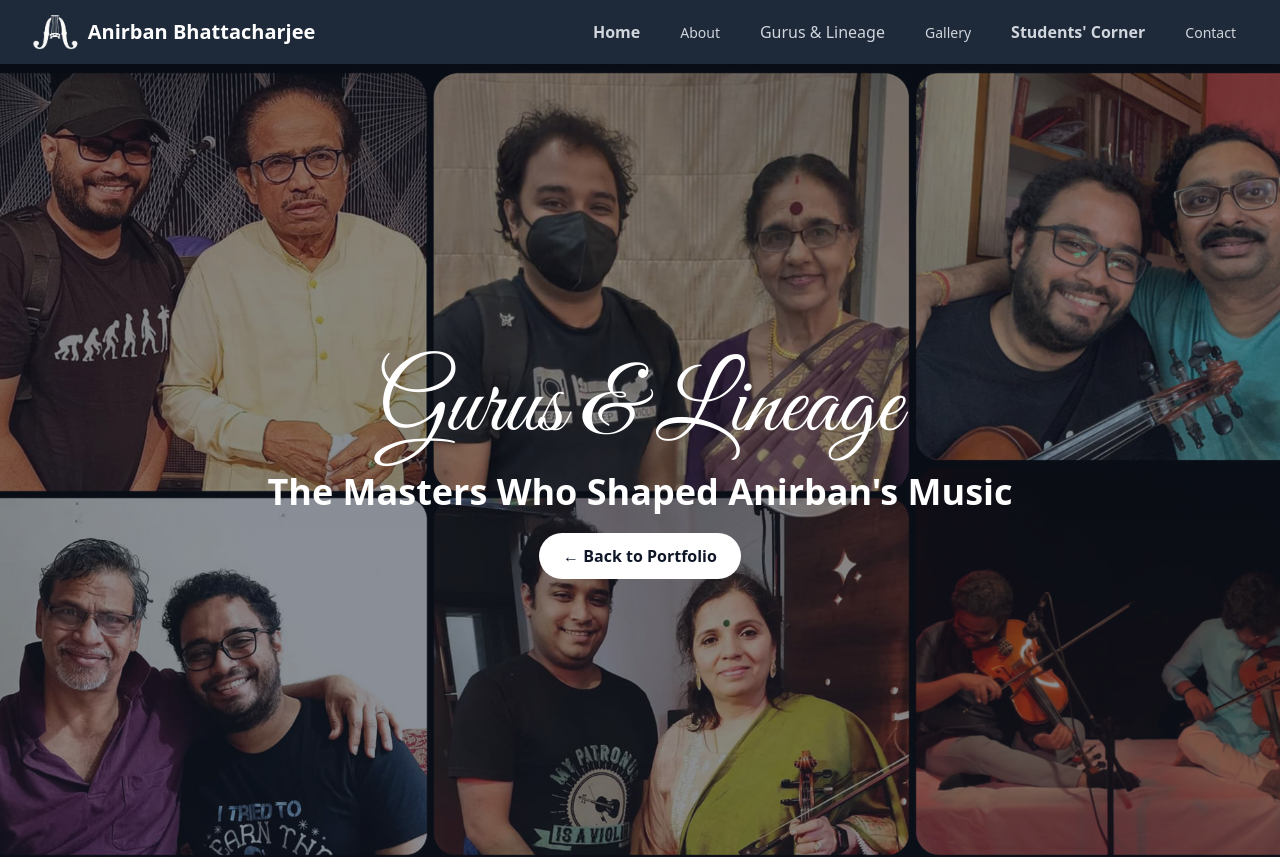
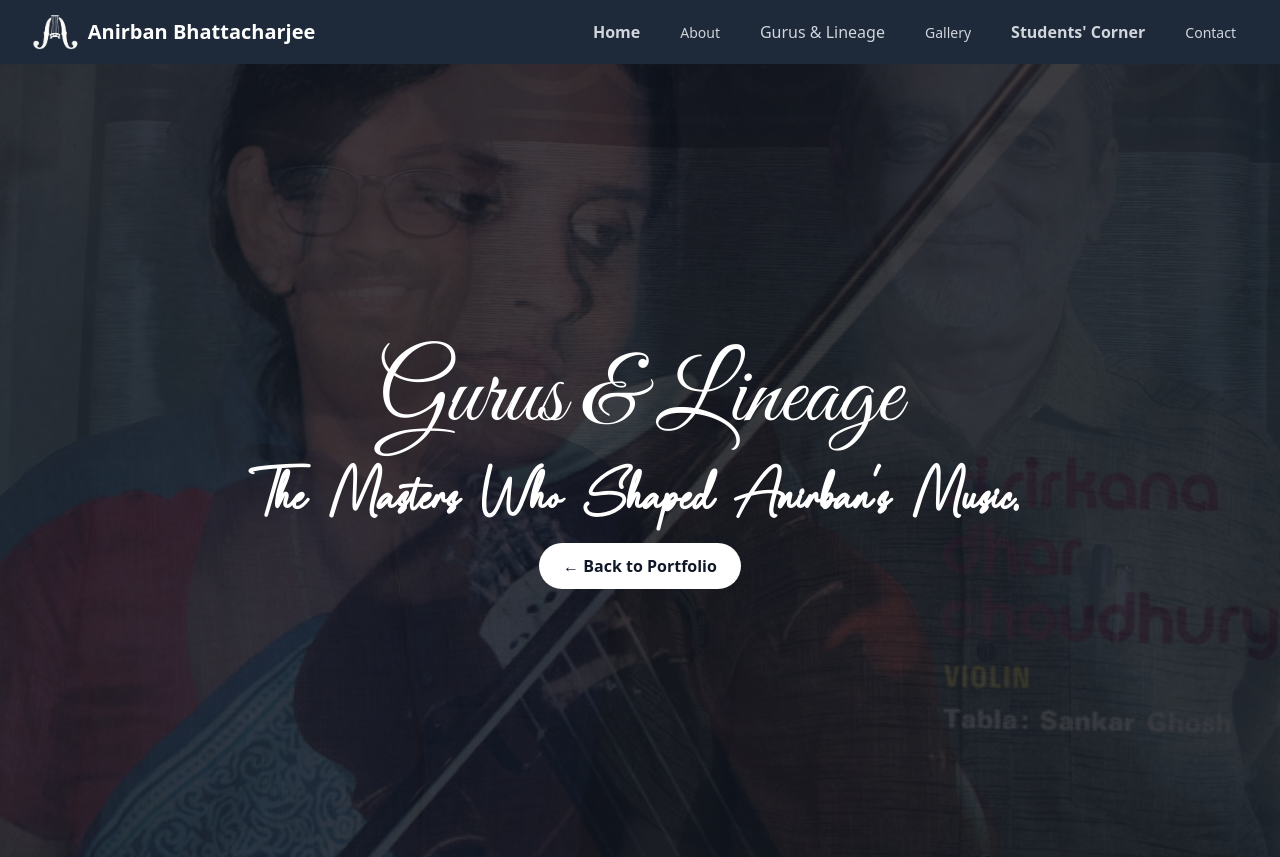
Before and after one commit to Piash-Akbar/Anirban_Da-s_class_organizer, a Next.js app: page /gurus-lineage-2 in a window 1280 px wide. Shown: the top 857 px of the page. Built offline with nearby package versions, Linux system fonts and the light colour scheme.

Commit message:
Add HeroSection component for dynamic background slideshow and integrate into GurusLineage and Portfolio pages

```diff
--- /dev/null
+++ b/src/app/components/HeroSection.jsx
@@ -0,0 +1,105 @@
+// components/HeroSection.jsx
+'use client';
+
+import React, { useState, useEffect } from 'react';
+// Import your font definition here if needed, or pass the class name as a prop
+// Assuming greatVibes is defined globally or passed down if necessary.
+import { Great_Vibes } from "next/font/google";
+
+const greatVibes = Great_Vibes({
+  subsets: ["latin"],
+  weight: "400", // ✅ only available weight
+  variable: "--font-great-vibes",
+});
+
+
+
+/**
+ * HeroSection Component
+ * Displays a full-screen hero section with a dynamic background slideshow.
+ * @param {object} props
+ * @param {string[]} props.images - Array of image URLs for the background slideshow.
+ * @param {string} [props.title] - Optional title for the hero section.
+ * @param {string} [props.subtitle] - Optional subtitle.
+ * @param {string} [props.ctaLink] - URL for the Call-to-Action button.
+ * @param {string} [props.ctaText] - Text for the Call-to-Action button.
+ */
+export default function HeroSection({
+    images,
+    title = "Anirban Bhattacharjee",
+    subtitle = "Pioneer of the Violin in the Senia-Shahjahanpur Gharana",
+    ctaLink = "/#about",
+    ctaText = "Discover My Journey"
+}) {
+  const [currentImageIndex, setCurrentImageIndex] = useState(0);
+  const slideDuration = 3000; // 3 seconds
+
+  useEffect(() => {
+    if (!images || images.length === 0) return;
+
+    // Set up the interval to change the image every 3 seconds
+    const intervalId = setInterval(() => {
+      setCurrentImageIndex((prevIndex) =>
+        (prevIndex + 1) % images.length
+      );
+    }, slideDuration);
+
+    // Clean up the interval when the component unmounts
+    return () => clearInterval(intervalId);
+  }, [images, slideDuration]); // Re-run effect if image list changes
+
+  // Handle case where no images are provided
+  if (!images || images.length === 0) {
+      console.warn("HeroSection: No images provided for the slideshow.");
+      // You can return a fallback design or null here
+      return (
+          <section className="h-screen flex items-center justify-center bg-gray-900">
+              <h2 className="text-white text-3xl">Loading Hero Content...</h2>
+          </section>
+      );
+  }
+
+  return (
+    <section className="relative h-screen flex items-center justify-center overflow-hidden">
+
+      {/* Background Slideshow Container */}
+      <div className="absolute inset-0">
+        {images.map((image, index) => (
+          <div
+            key={index}
+            className={`
+              absolute inset-0 bg-cover bg-center transition-opacity duration-1000
+              ${index === currentImageIndex ? 'opacity-50' : 'opacity-0'}
+            `}
+            style={{
+              backgroundImage: `url('${image}')`,
+              // Optional: Ensure text is readable against various backgrounds
+              backgroundColor: 'rgba(0, 0, 0, 0.5)',
+              backgroundBlendMode: 'multiply'
+            }}
+          />
+        ))}
+      </div>
+
+      {/* Content Overlay */}
+      <div className="relative z-10 text-center px-4 text-white">
+        {/* Note: I'm omitting the specific font class (greatVibes.className)
+             as I don't have access to your local font import.
+             Replace 'font-serif' with your desired class.
+        */}
+        <h1 className={`text-8xl font-bold mb-4 animate-fade-in font-serif antialiased ${greatVibes.className}`}>
+             {title}
+        </h1>
+        <p className="text-6xl font-palisade font-bold mb-8 animate-fade-in" style={{ animationDelay: '200ms' }}>
+            {subtitle}
+        </p>
+        <a
+          href={ctaLink}
+          className="bg-white text-gray-900 px-6 py-3 rounded-full font-semibold hover:bg-opacity-90 transition animate-bounce"
+        >
+          {ctaText}
+        </a>
+      </div>
+    </section>
+  );
+}
--- a/src/app/gurus-lineage-2/page.jsx
+++ b/src/app/gurus-lineage-2/page.jsx
@@ -2,12 +2,26 @@
 import { Great_Vibes } from "next/font/google";
 import Navbar from "../navbar/navbar";
 import Link from "next/link";
+import HeroSection from "../components/HeroSection";
 
 const greatVibes = Great_Vibes({
   subsets: ["latin"],
   weight: "400",
   variable: "--font-great-vibes",
 });
+
+
+const heroImages = [
+  '/background.jpg',
+  '/jitesh-bhattacharjee.jpg',
+  '/sisirkana-choudhury.jpg',
+  '/swarna-khuntia.jpeg',
+  // '/anirbanda.jpg',
+  '/ashim-dutta.jpg',
+  '/manoj-baruah.jpg',
+  '/biswajit-roy-choudhury.jpeg',
+  '/supratik-sengupta.jpg',
+];
 
 export default function GurusLineage() {
   const gurus = [
@@ -60,7 +74,7 @@ export default function GurusLineage() {
         `}</style>
 
         {/* Hero Section */}
-        <section className="relative h-screen flex items-center justify-center overflow-hidden">
+        {/* <section className="relative h-screen flex items-center justify-center overflow-hidden">
           <div className="absolute inset-0 bg-[url('/background.jpg')] bg-cover bg-center opacity-50"></div>
           <div className="relative z-10 text-center px-4">
             <h1 className={`text-8xl font-bold mb-4 animate-fade-in font-serif antialiased ${greatVibes.className}`}>
@@ -73,7 +87,14 @@ export default function GurusLineage() {
               ← Back to Portfolio
             </Link>
           </div>
-        </section>
+        </section> */}
+        <HeroSection
+          images={heroImages}
+          title="Gurus & Lineage"
+          subtitle="The Masters Who Shaped Anirban's Music."
+          ctaText="← Back to Portfolio"
+          ctaLink="/"
+        />
 
         {/* Essay Content */}
         <section className="py-24 px-4 md:px-20">
--- a/src/app/gurus-lineage/page.jsx
+++ b/src/app/gurus-lineage/page.jsx
@@ -2,12 +2,27 @@
 import { Great_Vibes } from "next/font/google";
 import Navbar from "../navbar/navbar";
 import Link from "next/link";
+import HeroSection from "../components/HeroSection";
 
 const greatVibes = Great_Vibes({
   subsets: ["latin"],
   weight: "400",
   variable: "--font-great-vibes",
 });
+
+
+const heroImages = [
+  '/background.jpg',
+  '/anirban01.jpg',
+  '/anirban02.jpg',
+  '/anirban03.jpg',
+  '/anirbanda.jpg',
+  // '/background-7.jpg',
+  // '/background-8.jpg',
+];
+
+
+
 
 export default function GurusLineage() {
   const gurus = [
@@ -91,7 +106,7 @@ export default function GurusLineage() {
         `}</style>
 
         {/* Hero Section */}
-        <section className="relative h-screen flex items-center justify-center overflow-hidden">
+        {/* <section className="relative h-screen flex items-center justify-center overflow-hidden">
           <div className="absolute inset-0 bg-[url('/background.jpg')] bg-cover bg-center opacity-50"></div>
           <div className="relative z-10 text-center px-4">
             <h1 className={`text-8xl font-bold mb-4 animate-fade-in font-serif antialiased ${greatVibes.className}`}>
@@ -107,7 +122,18 @@ export default function GurusLineage() {
               ← Back to Portfolio
             </Link>
           </div>
-        </section>
+        </section> */}
+
+
+        <HeroSection
+          images={heroImages}
+          title="Gurus & Lineage"
+          subtitle="The Masters Who Shaped Anirban's Music."
+          ctaText="← Back to Portfolio"
+          ctaLink="/"
+        />
+
+
 
 
         {/* Gurus Content */}
--- a/src/app/page.jsx
+++ b/src/app/page.jsx
@@ -6,12 +6,28 @@ import { db } from "./firebaseConfig"; // Ensure this import and config are corr
 import { collection, getDocs, query, orderBy } from "firebase/firestore";
 
 import { Great_Vibes } from "next/font/google";
+import HeroSection from "./components/HeroSection";
 
 const greatVibes = Great_Vibes({
   subsets: ["latin"],
   weight: "400", // ✅ only available weight
   variable: "--font-great-vibes",
 });
+
+//Images for Hero Section(Slideshow)
+const heroImages = [
+  '/background.jpg',
+  '/anirban01.jpg',
+  '/anirban02.jpg',
+  '/anirban03.jpg',
+  '/anirbanda.jpg',
+  // '/background-7.jpg',
+  // '/background-8.jpg',
+];
+
+
+
+
 
 // Utility function to format date
 const formatDate = (date) => {
@@ -87,14 +103,21 @@ export default function Portfolio() {
         `}</style>
 
         {/* Hero Section */}
-        <section className="relative h-screen flex items-center justify-center overflow-hidden">
+        {/* <section className="relative h-screen flex items-center justify-center overflow-hidden">
           <div className="absolute inset-0 bg-[url('/background.jpg')] bg-cover bg-center opacity-50"></div>
           <div className="relative z-10 text-center px-4">
           <h1 className={`text-8xl font-bold mb-4 animate-fade-in font-serif antialiased ${greatVibes.className}`}> Anirban Bhattacharjee </h1>
             <p className="text-6xl font-palisade font-bold mb-8 animate-fade-in" style={{ animationDelay: '200ms' }}>Pioneer of the Violin in the Senia-Shahjahanpur Gharana</p>
             <a href="/#about" className="bg-white text-gray-900 px-6 py-3 rounded-full font-semibold hover:bg-opacity-90 transition animate-bounce">Discover My Journey</a>
           </div>
-        </section>
+        </section> */}
+        <HeroSection
+          images={heroImages}
+          title="Anirban Bhattacharjee"
+          subtitle="Pioneer of the Violin in the Senia-Shahjahanpur Gharana"
+          ctaText="Discover My Journey"
+          ctaLink="/#about"
+        />
 
         {/* About Section */}
         <section id="about" className="py-20 px-4 md:px-20 bg-gray-800">
```
